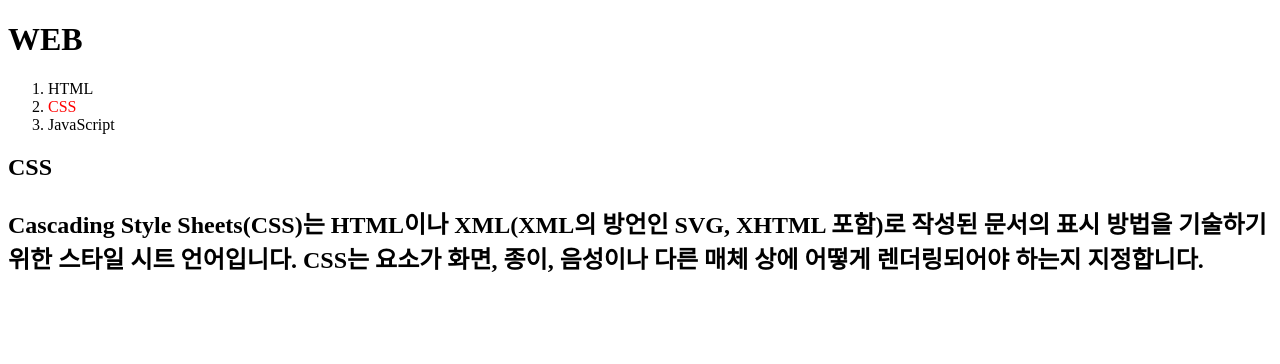
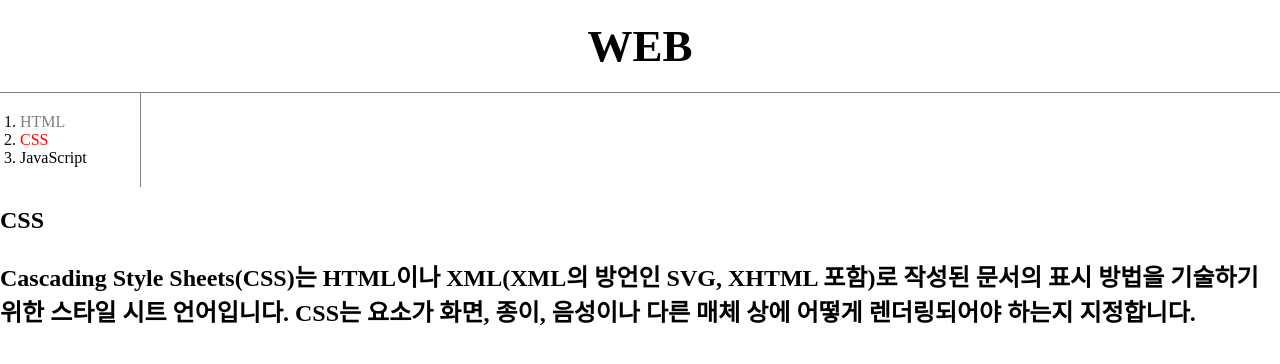
Before and after one commit to Nagative-Cognitive/Study-HTML, a plain HTML site: page 2.html in a window 1280 px wide. Drawn offline with Linux system fonts and the light colour scheme.

Commit message:
css 입력

```diff
--- a/2.html
+++ b/2.html
@@ -5,19 +5,40 @@
     <meta name="viewport" content="width=device-width, initial-scale=1.0" />
     <title>WEB1 - CSS</title>
     <style>
+      body{
+        margin: 0;
+      }
       a{
         color: black;
         text-decoration:none;
       }
+      #active{
+        color:red ;
+      }
+      .saw{
+        color:gray ;
+      }
+
+      h1 {
+        font-size: 45px;
+        text-align: center;
+        border-bottom: 1px solid gray;
+        margin: 0;
+        padding: 20px;
+      }
+      ol{
+        border-right:1px solid gray;
+        width: 100px;
+        margin: 0;
+        padding: 20px;
+      }
     </style>
-
-
   </head>
   <body>
     <h1><a href="index.html">WEB</a></h1>
     <ol>
-      <li><a href="1.html">HTML</a></li>
-      <li><a href="2.html"style="color:red">CSS</a></li>
+      <li><a href="1.html" class="saw">HTML</a></li>
+      <li><a href="2.html" class="saw" id="active">CSS</a></li>
       <li><a href="3.html">JavaScript</a></li>
     </ol>
     <h2>CSS</h>
```
Also changed, not shown: box.html (added, +22 -0 lines).
